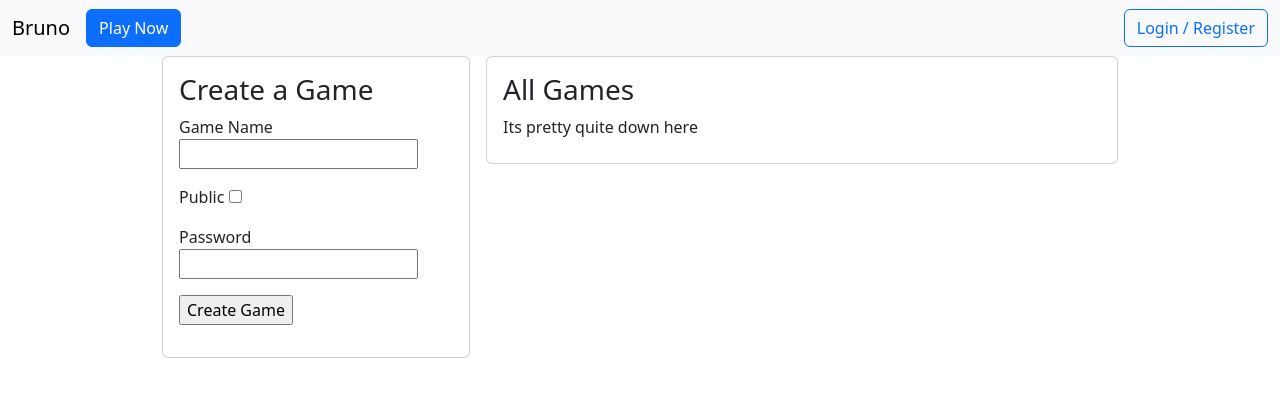
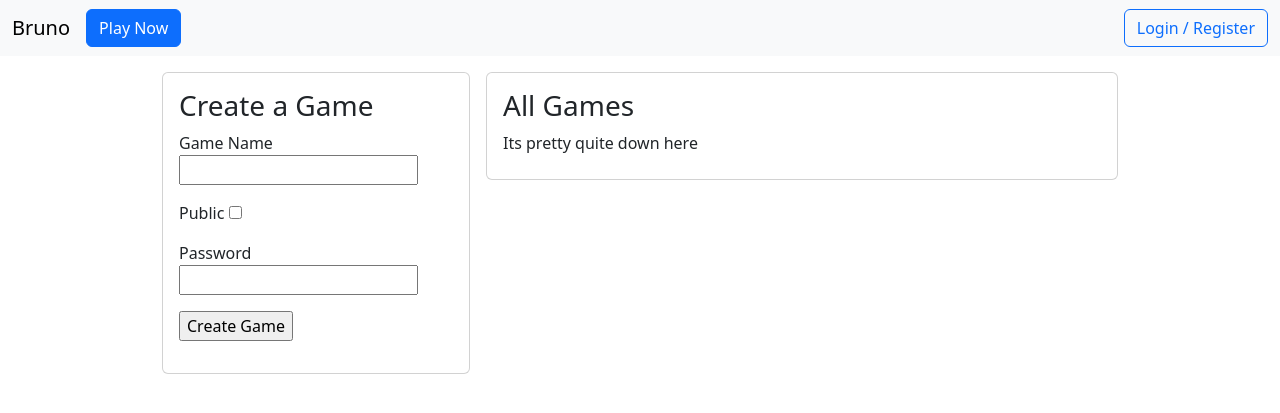
Before and after one commit to HSBI-Lerngruppe-Bres/WebTechnologienHausarbeit, a Flask app: template bruno/sites/templates/games.html in a window 1280 px wide. Shown: the top 413 px of the page. Run offline with Flask 3, Linux system fonts and the light colour scheme; the template is opened without the code that fills it: values that come from a table or form of the project are taken from there, others are empty.

Commit message:
fix: padding

```diff
--- a/bruno/sites/templates/games.html
+++ b/bruno/sites/templates/games.html
@@ -1,7 +1,7 @@
 {% extends "base.html" %}
 
 {% block content %}
-<div class="row justify-content-center pt- g-3">
+<div class="row justify-content-center pt-3 g-3">
     <div class="col-12 col-sm-10 col-lg-4 col-xl-3">
         <div class="card">
             <div class="card-body">
@@ -14,7 +14,6 @@
                     </p>
                     <p>
                         {{ create_game_form.public.label }} {{ create_game_form.public() }}<br>
-                        {{ create_game_form.private.label }} {{ create_game_form.private() }}
                     </p>
                     <p>
                         {{ create_game_form.password.label }}<br>
```
